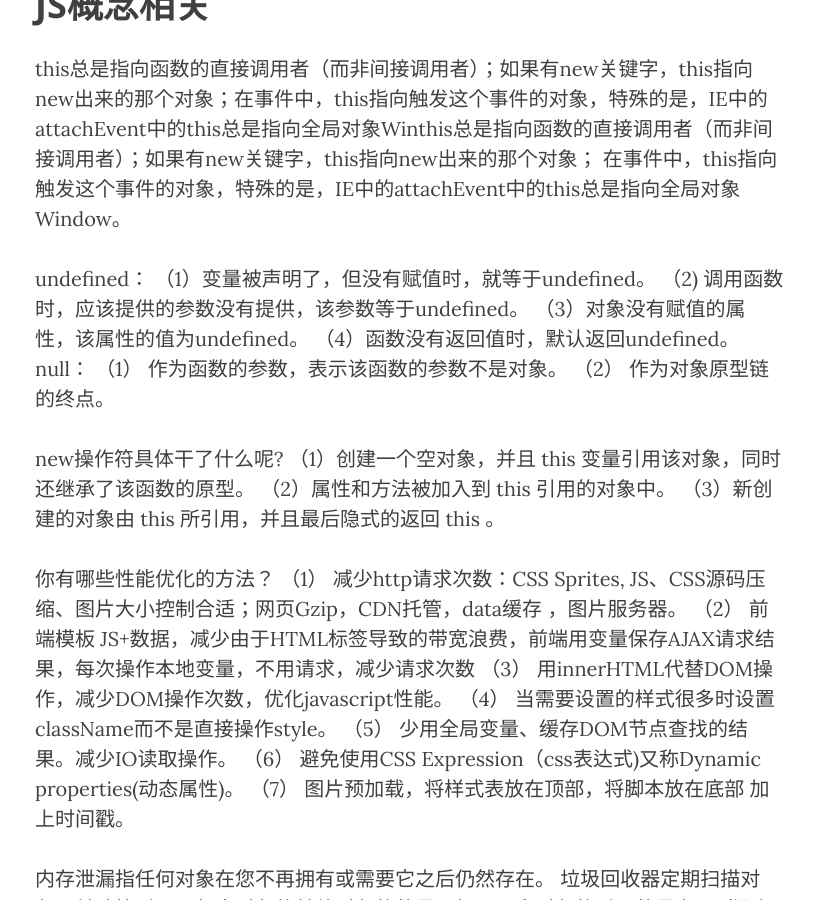
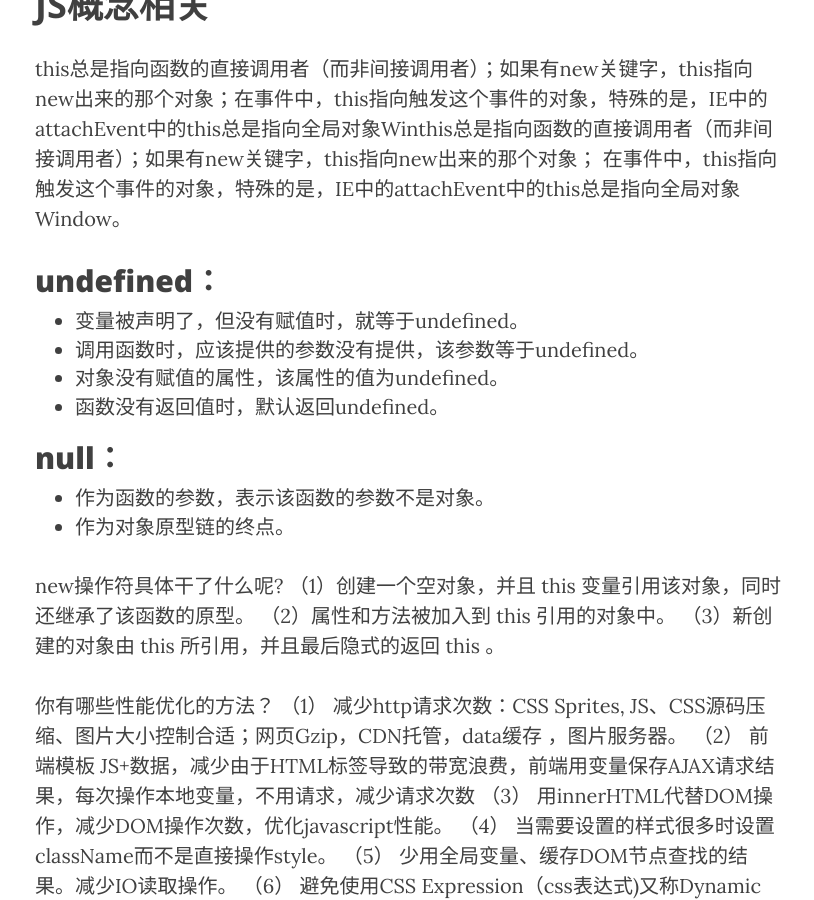
Before and after one commit to Ericteen/ericteen.github.io, a Jekyll site: the page built from _posts/2016-08-26-js.md, in a window 1280 px wide and 900 px high, scrolled down 601 px. Shown: the whole window, without its empty margins (230-1044 px from the left). Built offline with Jekyll 4.4.1, drawn with Linux system fonts in a browser that asks for light colours; nearby versions of some CDN libraries.

Commit message:
8.26 blog update

```diff
--- a/_posts/2016-08-26-js.md
+++ b/_posts/2016-08-26-js.md
@@ -14,14 +14,15 @@ header-img: "post-bg-06.jpg"
 <p>this总是指向函数的直接调用者（而非间接调用者）；如果有new关键字，this指向new出来的那个对象；在事件中，this指向触发这个事件的对象，特殊的是，IE中的attachEvent中的this总是指向全局对象Winthis总是指向函数的直接调用者（而非间接调用者）；如果有new关键字，this指向new出来的那个对象；
 在事件中，this指向触发这个事件的对象，特殊的是，IE中的attachEvent中的this总是指向全局对象Window。</p>
 
-<p>undefined：
-（1）变量被声明了，但没有赋值时，就等于undefined。
-（2) 调用函数时，应该提供的参数没有提供，该参数等于undefined。
-（3）对象没有赋值的属性，该属性的值为undefined。
-（4）函数没有返回值时，默认返回undefined。
-null：
-（1） 作为函数的参数，表示该函数的参数不是对象。
-（2） 作为对象原型链的终点。</p>
+## undefined：
+- 变量被声明了，但没有赋值时，就等于undefined。
+- 调用函数时，应该提供的参数没有提供，该参数等于undefined。
+- 对象没有赋值的属性，该属性的值为undefined。
+- 函数没有返回值时，默认返回undefined。
+
+## null：
+- 作为函数的参数，表示该函数的参数不是对象。
+- 作为对象原型链的终点。
 
 <p>new操作符具体干了什么呢?
 （1）创建一个空对象，并且 this 变量引用该对象，同时还继承了该函数的原型。
```
